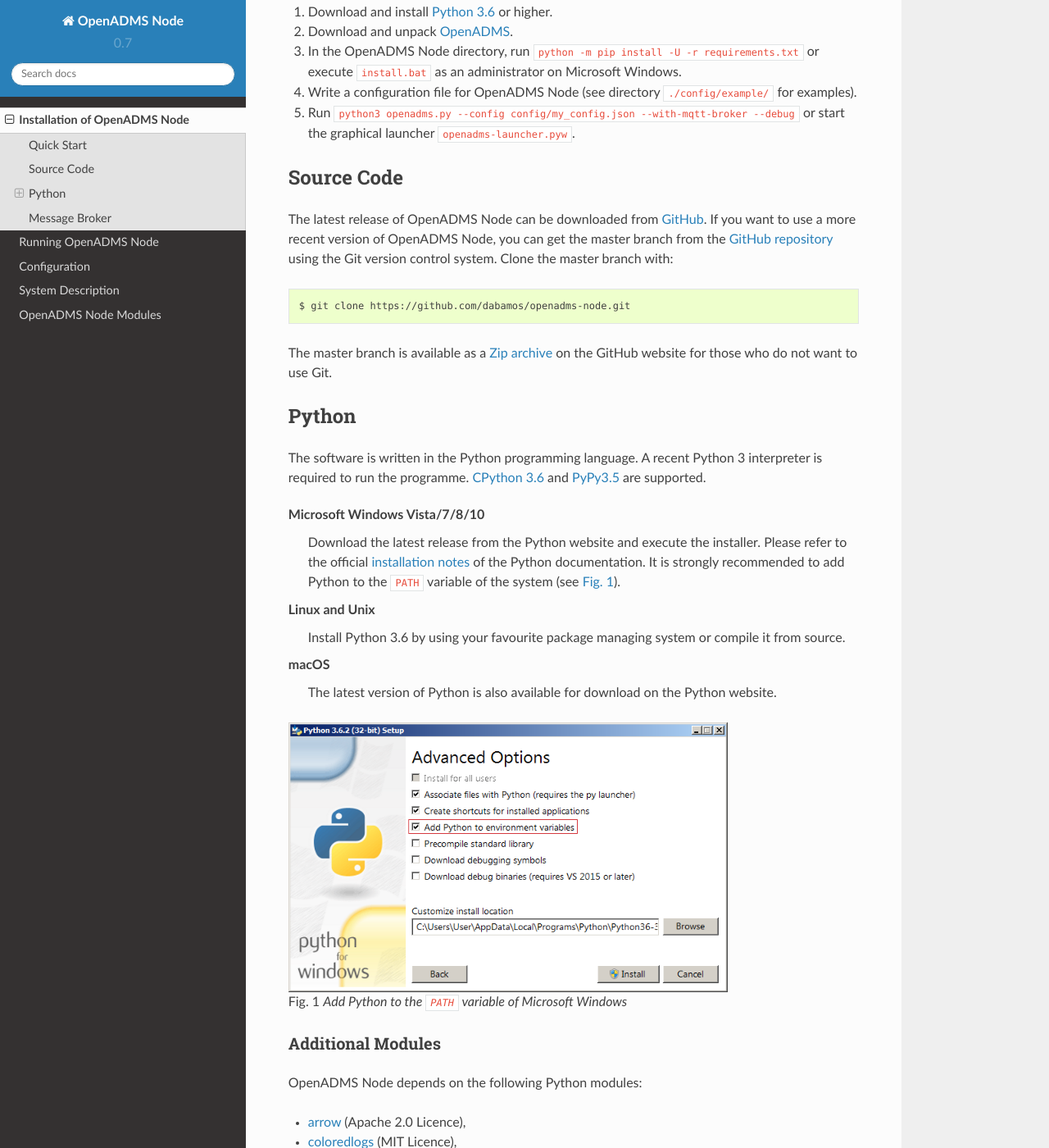
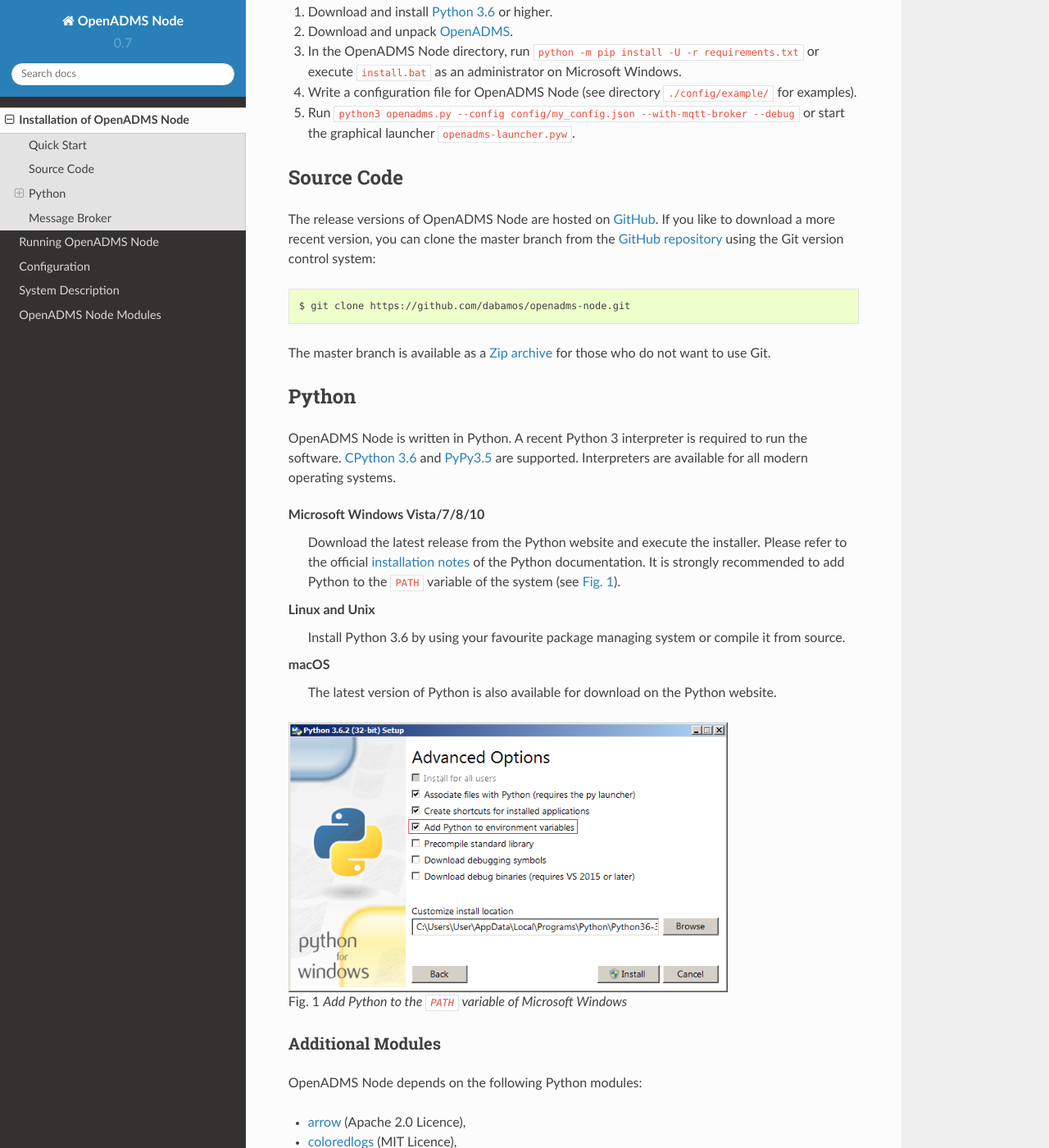
Before and after one commit to dabamos/openadms-node, a Sphinx documentation site: the page built from docs/installation.rst, in a window 1280 px wide and 1400 px high, scrolled down 429 px. Shown: the whole window at 82% size. Built offline with Sphinx 7.4.7 and the Read the Docs theme 2.0.0, drawn with Linux system fonts in a browser that asks for light colours; some of the changed text lies outside the part shown.

Commit message:
Updated documentation.

```diff
--- a/docs/conf.py
+++ b/docs/conf.py
@@ -69,7 +69,7 @@
 # List of patterns, relative to source directory, that match files and
 # directories to ignore when looking for source files.
 # This patterns also effect to html_static_path and html_extra_path
-exclude_patterns = ['_build', 'Thumbs.db', '.DS_Store']
+exclude_patterns = ['_build', 'Thumbs.db', '.DS_Store', 'tests']
 
 # The name of the Pygments (syntax highlighting) style to use.
 pygments_style = 'sphinx'
--- a/docs/installation.rst
+++ b/docs/installation.rst
@@ -7,11 +7,8 @@
 OpenADMS Node:
 
 -  `CPython 3.6`_ or `PyPy3.5`_,
-
 -  some additional Python modules (as described below),
-
 -  *optional:* an MQTT message broker,
-
 -  *optional:* the `Git`_ version control system.
 
 Quick Start
@@ -36,24 +33,23 @@
 Source Code
 -----------
 
-The latest release of OpenADMS Node can be downloaded from `GitHub`_. If you
-want to use a more recent version of OpenADMS Node, you can get the master
-branch from the `GitHub repository`_ using the Git version control system. Clone
-the master branch with:
+The release versions of OpenADMS Node are hosted on `GitHub`_. If you like to
+download a more recent version, you can clone the master branch from the
+`GitHub repository`_ using the Git version control system:
 
 ::
 
     $ git clone https://github.com/dabamos/openadms-node.git
 
-The master branch is available as a `Zip archive`_ on the GitHub website for
-those who do not want to use Git.
+The master branch is available as a `Zip archive`_ for those who do not want to
+use Git.
 
 Python
 ------
 
-The software is written in the Python programming language. A recent Python 3
-interpreter is required to run the programme. `CPython 3.6`_ and `PyPy3.5`_ are
-supported.
+OpenADMS Node is written in Python. A recent Python 3 interpreter is required to
+run the software. `CPython 3.6`_ and `PyPy3.5`_ are supported. Interpreters are
+available for all modern operating systems.
 
 Microsoft Windows Vista/7/8/10
     Download the latest release from the Python website and execute the
@@ -139,7 +136,7 @@
 OpenADMS Node. Therefore, it is necessary to install and run an MQTT message
 broker before starting the monitoring system. Many implementations of message
 brokers are available (`list of servers`_), some of them are open-source, for
-instance:
+example:
 
 -  `Eclipse Mosquitto`_,
 -  `HBMQTT`_,
```
Also changed, not shown: other parts of docs/installation.rst (+6 -4 lines).
